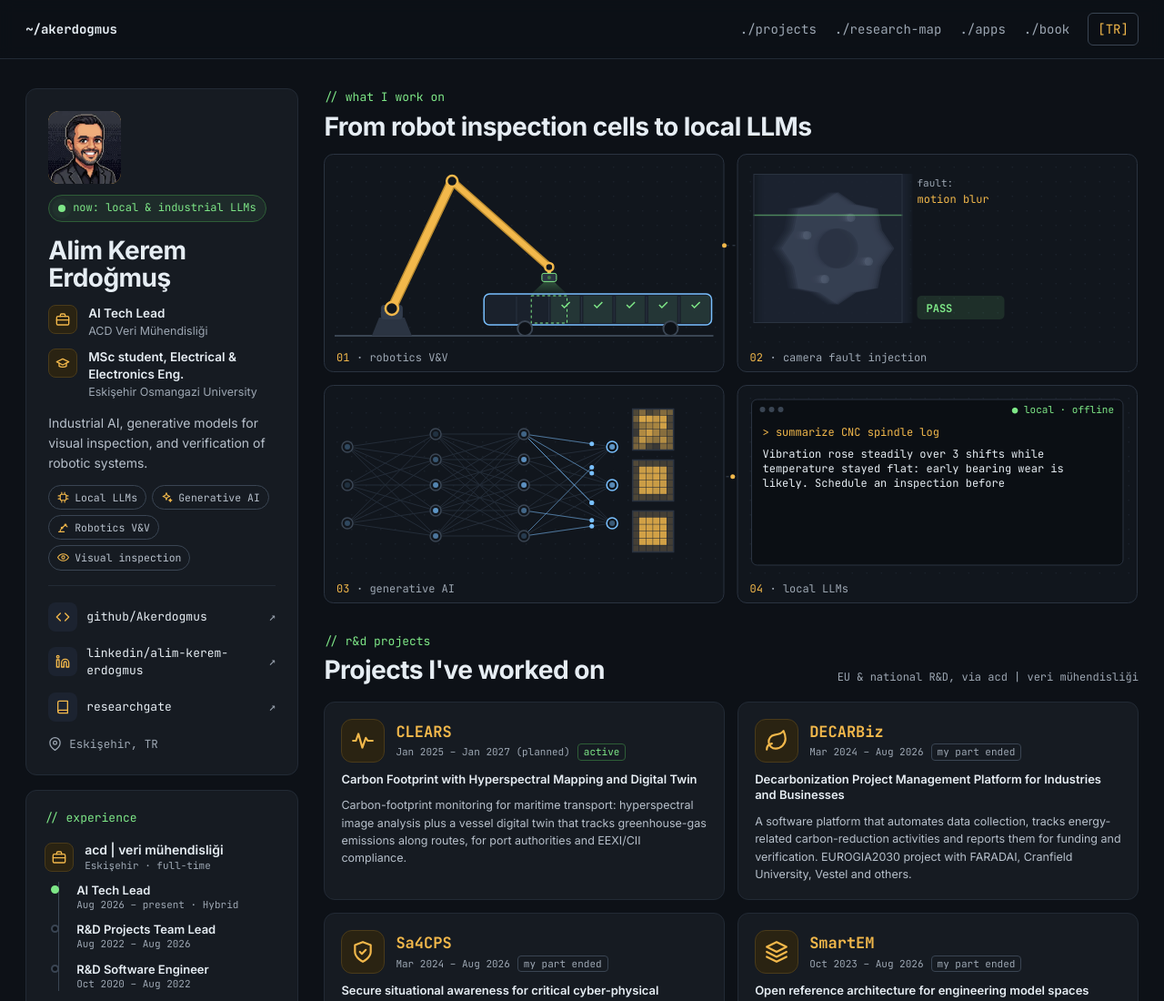
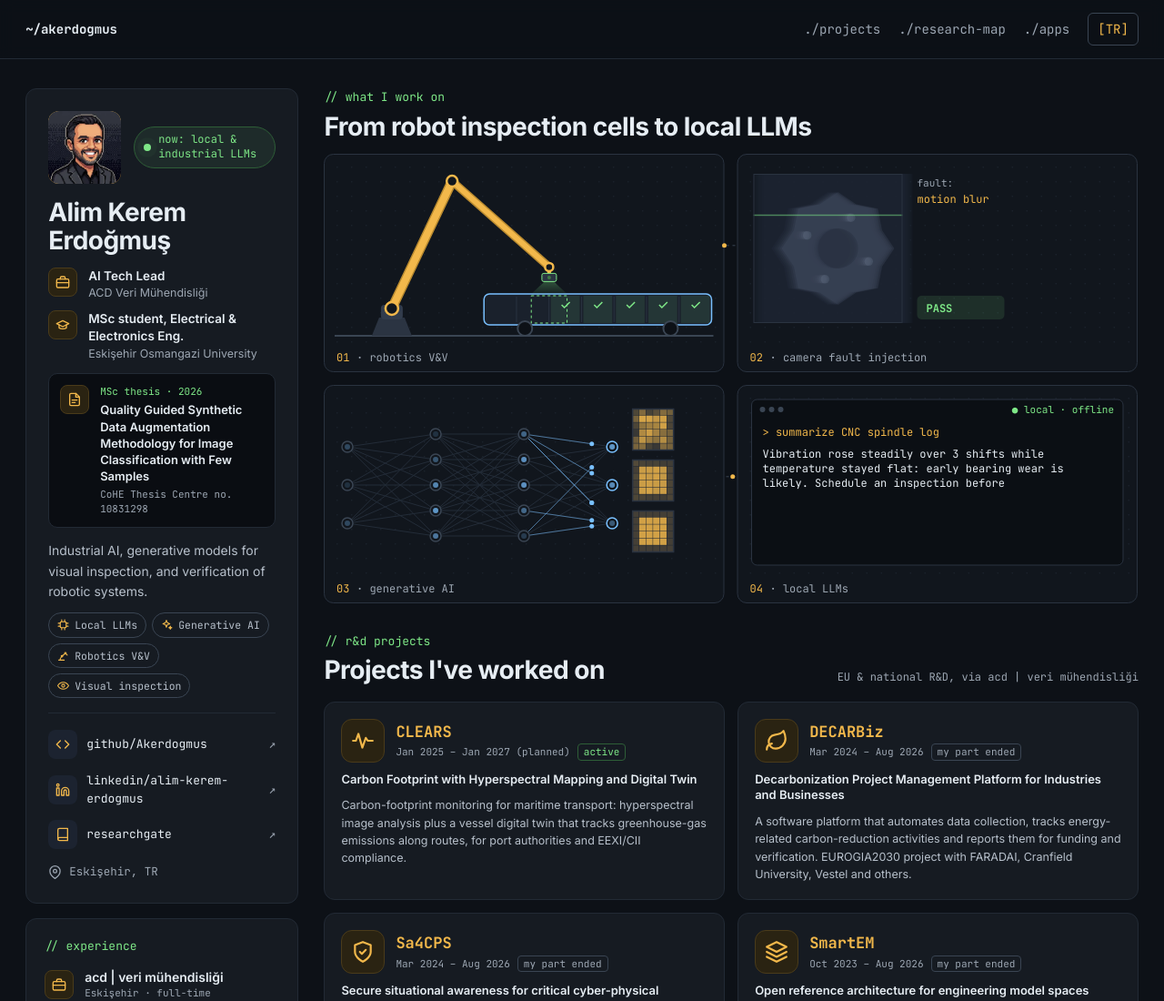
Before and after one commit to Akerdogmus/Akerdogmus.github.io, a plain HTML site: page index.html in a window 1280 px wide. Shown: the top 1100 px of the page at 91% size. Drawn offline with Linux system fonts and the light colour scheme.

Commit message:
Status beside photo, MSc thesis card, drop ./book nav link
- The current-focus pill sits next to the avatar
- Profile card shows the MSc thesis (2026, YÖK Tez Merkezi ref 10831298)
- The book is already in the sidebar, so the ./book nav link is removed

Co-Authored-By: Claude Opus 5.5 <noreply@anthropic.com>

```diff
--- a/assets/css/style.css
+++ b/assets/css/style.css
@@ -63,8 +63,9 @@ h1, h2, h3, p, ul, ol, dl, dd { margin: 0; }
 .profile { padding: 24px; }
 .avatar { width: 80px; height: 80px; border-radius: 12px; background: var(--accent); color: var(--bg); display: flex; align-items: center; justify-content: center; font-family: var(--mono); font-size: 26px; font-weight: 700; overflow: hidden; }
 .avatar img { width: 100%; height: 100%; object-fit: cover; }
-.profile__top { display: flex; align-items: flex-end; justify-content: space-between; gap: 12px; flex-wrap: wrap; }
-.status { display: inline-flex; align-items: center; gap: 8px; padding: 6px 10px; border: 1px solid #2E5E37; border-radius: 999px; background: rgba(126,231,135,0.08); font-family: var(--mono); font-size: 12px; color: var(--ok); line-height: 1.3; }
+.profile__top { display: flex; align-items: center; gap: 14px; }
+.profile__top .avatar { flex: 0 0 auto; }
+.status { flex: 1 1 auto; min-width: 0; display: inline-flex; align-items: center; gap: 8px; padding: 6px 10px; border: 1px solid #2E5E37; border-radius: 999px; background: rgba(126,231,135,0.08); font-family: var(--mono); font-size: 12px; color: var(--ok); line-height: 1.3; }
 .pulse { flex: 0 0 auto; width: 8px; height: 8px; border-radius: 50%; background: var(--ok); box-shadow: 0 0 0 0 rgba(126,231,135,0.6); animation: pulse 2s infinite; }
 @keyframes pulse { 70% { box-shadow: 0 0 0 7px rgba(126,231,135,0); } 100% { box-shadow: 0 0 0 0 rgba(126,231,135,0); } }
 @media (prefers-reduced-motion: reduce) { .pulse { animation: none; } }
@@ -76,6 +77,10 @@ h1, h2, h3, p, ul, ol, dl, dd { margin: 0; }
 .role { display: flex; gap: 12px; align-items: flex-start; font-size: 13.5px; line-height: 1.4; }
 .role b { font-weight: 600; color: var(--text); }
 .role__org { color: var(--muted); font-size: 12.5px; }
+.thesis { margin-top: 12px; display: flex; gap: 12px; align-items: flex-start; padding: 12px; border-radius: 10px; background: var(--bg-deep); border: 1px solid var(--line); font-size: 13px; line-height: 1.4; }
+.thesis__label { display: block; font-family: var(--mono); font-size: 11px; color: var(--ok); }
+.thesis__title { display: block; margin-top: 3px; font-weight: 600; color: var(--text); }
+.thesis__ref { display: block; margin-top: 4px; font-family: var(--mono); font-size: 11px; color: var(--muted); }
 .summary { margin-top: 14px; font-size: 14px; line-height: 1.6; color: var(--text-2); }
 .focus__list { margin-top: 12px; display: flex; flex-wrap: wrap; gap: 6px; }
 .focus { display: inline-flex; align-items: center; gap: 6px; padding: 4px 9px; border-radius: 999px; border: 1px solid var(--line-strong); font-family: var(--mono); font-size: 11.5px; color: var(--text-2); }
--- a/assets/js/app.js
+++ b/assets/js/app.js
@@ -8,7 +8,7 @@
       navMap: './research-map', navBook: './book', navApps: './apps', navProjects: './projects',
       projEyebrow: '// r&d projects', projTitle: "Projects I've worked on", projNote: 'EU & national R&D, via acd | veri mühendisliği',
       expTitle: '// experience', present: 'present', ongoing: 'active', done: 'completed', left: 'my part ended', planned: 'planned',
-      authors: 'Authors',
+      authors: 'Authors', thesisRef: 'CoHE Thesis Centre no.',
       months: ['Jan', 'Feb', 'Mar', 'Apr', 'May', 'Jun', 'Jul', 'Aug', 'Sep', 'Oct', 'Nov', 'Dec'],
       langBtn: '[TR]', langLabel: "Türkçe'ye geç",
       heroEyebrow: '// what I work on', heroTitle: 'From robot inspection cells to local LLMs',
@@ -34,7 +34,7 @@
       navMap: './araştırma', navBook: './kitap', navApps: './uygulamalar', navProjects: './projeler',
       projEyebrow: '// ar-ge projeleri', projTitle: 'Çalıştığım projeler', projNote: 'AB ve ulusal Ar-Ge, acd | veri mühendisliği bünyesinde',
       expTitle: '// deneyim', present: 'devam ediyor', ongoing: 'aktif', done: 'tamamlandı', left: 'katkım sona erdi', planned: 'planlanan',
-      authors: 'Yazarlar',
+      authors: 'Yazarlar', thesisRef: 'YÖK Tez Merkezi ref. no',
       months: ['Oca', 'Şub', 'Mar', 'Nis', 'May', 'Haz', 'Tem', 'Ağu', 'Eyl', 'Eki', 'Kas', 'Ara'],
       langBtn: '[EN]', langLabel: 'Switch to English',
       heroEyebrow: '// neler üzerinde çalışıyorum', heroTitle: "Robot denetim hücrelerinden lokal LLM'lere",
@@ -69,6 +69,7 @@
     codeSm: svg('<polyline points="16 18 22 12 16 6"></polyline><polyline points="8 6 2 12 8 18"></polyline>', 14),
     briefcase: svg('<rect x="2" y="7" width="20" height="14" rx="2"></rect><path d="M16 7V5a2 2 0 0 0-2-2h-4a2 2 0 0 0-2 2v2"></path><path d="M2 13h20"></path>'),
     cap: svg('<path d="M22 10L12 5 2 10l10 5 10-5z"></path><path d="M6 12v5c3 2 9 2 12 0v-5"></path>'),
+    doc: svg('<path d="M14 2H6a2 2 0 0 0-2 2v16a2 2 0 0 0 2 2h12a2 2 0 0 0 2-2V8z"></path><polyline points="14 2 14 8 20 8"></polyline><path d="M8 13h8M8 17h5"></path>'),
     chipSm: svg('<rect x="6" y="6" width="12" height="12" rx="2"></rect><path d="M9 2v4M15 2v4M9 18v4M15 18v4M2 9h4M2 15h4M18 9h4M18 15h4"></path>', 13),
     sparklesSm: svg('<path d="M11 3l1.9 4.9L18 10l-5.1 2.1L11 17l-1.9-4.9L4 10l5.1-2.1z"></path><path d="M19 15l.8 2.1 2.2.9-2.2.9-.8 2.1-.8-2.1-2.2-.9 2.2-.9z"></path>', 13),
     robotSm: svg('<path d="M3 21h11"></path><path d="M6 21v-3l3.5-5"></path><circle cx="9.5" cy="13" r="1.6"></circle><path d="M10.8 12l5.2-4.4"></path><circle cx="16.5" cy="7.2" r="1.6"></circle><path d="M17.8 8.4l2.4 2.4"></path>', 13),
@@ -136,6 +137,9 @@
       '<p class="status"><span class="pulse" aria-hidden="true"></span>' + esc(L(p.status)) + '</p></div>' +
       '<h1 class="name">' + esc(p.name) + '</h1>' +
       '<ul class="roles">' + roles + '</ul>' +
+      (p.thesis ? '<div class="thesis"><span class="ico ico--soft">' + ICON.doc + '</span><span><span class="thesis__label">' + esc(L(p.thesis.type)) + ' · ' + p.thesis.year + '</span>' +
+        '<b class="thesis__title">' + esc(p.thesis.title) + '</b>' +
+        (p.thesis.ref ? '<span class="thesis__ref">' + esc(t('thesisRef')) + ' ' + esc(p.thesis.ref) + '</span>' : '') + '</span></div>' : '') +
       '<p class="summary">' + esc(L(p.summary)) + '</p>' +
       (focus ? '<div class="focus__list">' + focus + '</div>' : '') +
       '<nav class="links" aria-label="Profiles">' + links + '</nav>' +
--- a/data/profile.json
+++ b/data/profile.json
@@ -8,6 +8,12 @@
     { "icon": "briefcase", "title": "AI Tech Lead", "org": "ACD Veri Mühendisliği" },
     { "icon": "cap", "title": { "en": "MSc student, Electrical & Electronics Eng.", "tr": "Yüksek lisans, Elektrik-Elektronik Müh." }, "org": { "en": "Eskişehir Osmangazi University", "tr": "Eskişehir Osmangazi Üniversitesi" } }
   ],
+  "thesis": {
+    "title": "Quality Guided Synthetic Data Augmentation Methodology for Image Classification with Few Samples",
+    "type": { "en": "MSc thesis", "tr": "Yüksek lisans tezi" },
+    "year": 2026,
+    "ref": "10831298"
+  },
   "focus": [
     { "icon": "chip", "label": { "en": "Local LLMs", "tr": "Lokal LLM" } },
     { "icon": "sparkles", "label": { "en": "Generative AI", "tr": "Üretken YZ" } },
--- a/index.html
+++ b/index.html
@@ -17,7 +17,7 @@
   <link rel="preconnect" href="https://fonts.googleapis.com">
   <link rel="preconnect" href="https://fonts.gstatic.com" crossorigin>
   <link href="https://fonts.googleapis.com/css2?family=JetBrains+Mono:wght@400;500;700&family=Inter:wght@400;500;600;700&display=swap" rel="stylesheet">
-  <link rel="stylesheet" href="assets/css/style.css?v=9">
+  <link rel="stylesheet" href="assets/css/style.css?v=11">
 </head>
 <body>
   <a class="skip" href="#main" data-i18n="skip">Skip to content</a>
@@ -29,7 +29,6 @@
         <a href="#projects" data-i18n="navProjects">./projects</a>
         <a href="#map" data-i18n="navMap">./research-map</a>
         <a href="#apps" data-i18n="navApps">./apps</a>
-        <a href="#book" data-i18n="navBook">./book</a>
         <button type="button" class="lang" id="langToggle" aria-label="Türkçe'ye geç">[TR]</button>
       </nav>
     </div>
@@ -97,7 +96,7 @@
   </footer>
 
   <noscript><p class="wrap">This site needs JavaScript to list publications and apps. Profiles: <a href="https://github.com/Akerdogmus">GitHub</a> · <a href="https://www.researchgate.net/profile/Alim-Erdogmus">ResearchGate</a></p></noscript>
-  <script src="assets/js/app.js?v=9" defer></script>
-  <script src="assets/js/scene.js?v=9" defer></script>
+  <script src="assets/js/app.js?v=11" defer></script>
+  <script src="assets/js/scene.js?v=11" defer></script>
 </body>
 </html>
```
